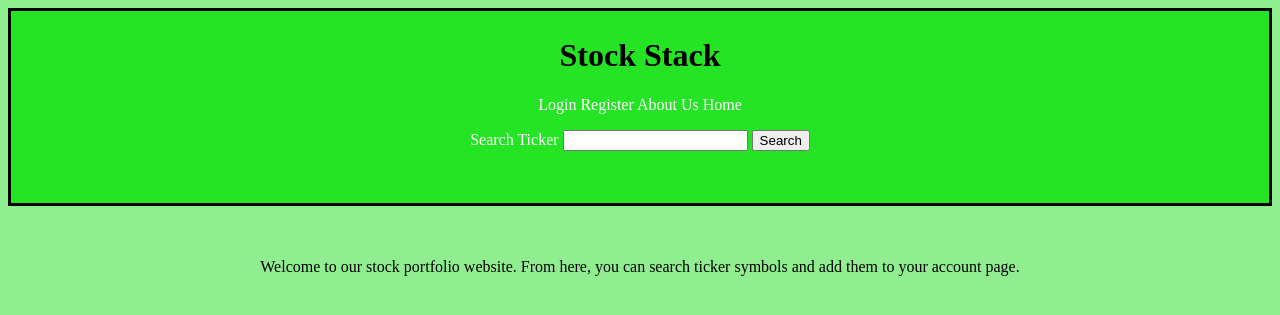
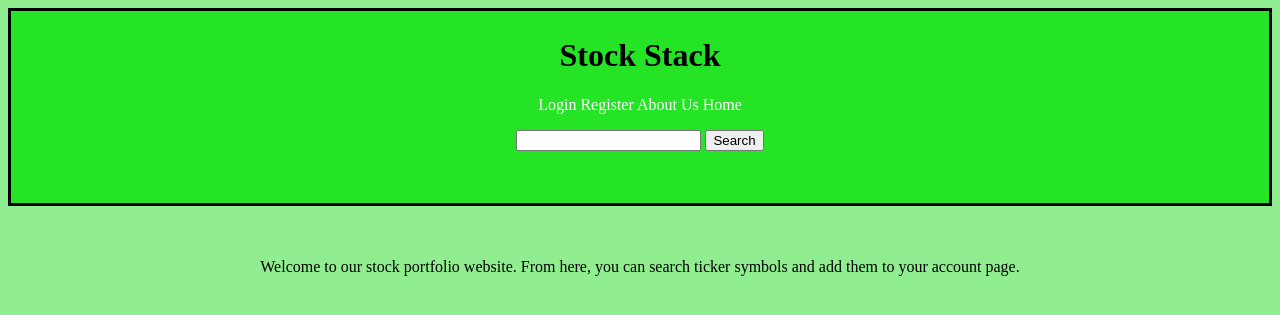
Before and after one commit to noah710/StockStack, a Flask app: page / in a window 1280 px wide. Shown: the top 315 px of the page. Run offline with Flask 2, Linux system fonts and the light colour scheme.

Commit message:
Update base.html

```diff
--- a/src/templates/base.html
+++ b/src/templates/base.html
@@ -16,7 +16,6 @@
 		<a href="/">Home</a>
 		<form action="/results" method="POST">
 		  <p>
-			<label>Search Ticker</label>
 			<input type="text" id="query" name="query" required>
 			<button type="submit">Search</button>
 		  </p>
```
